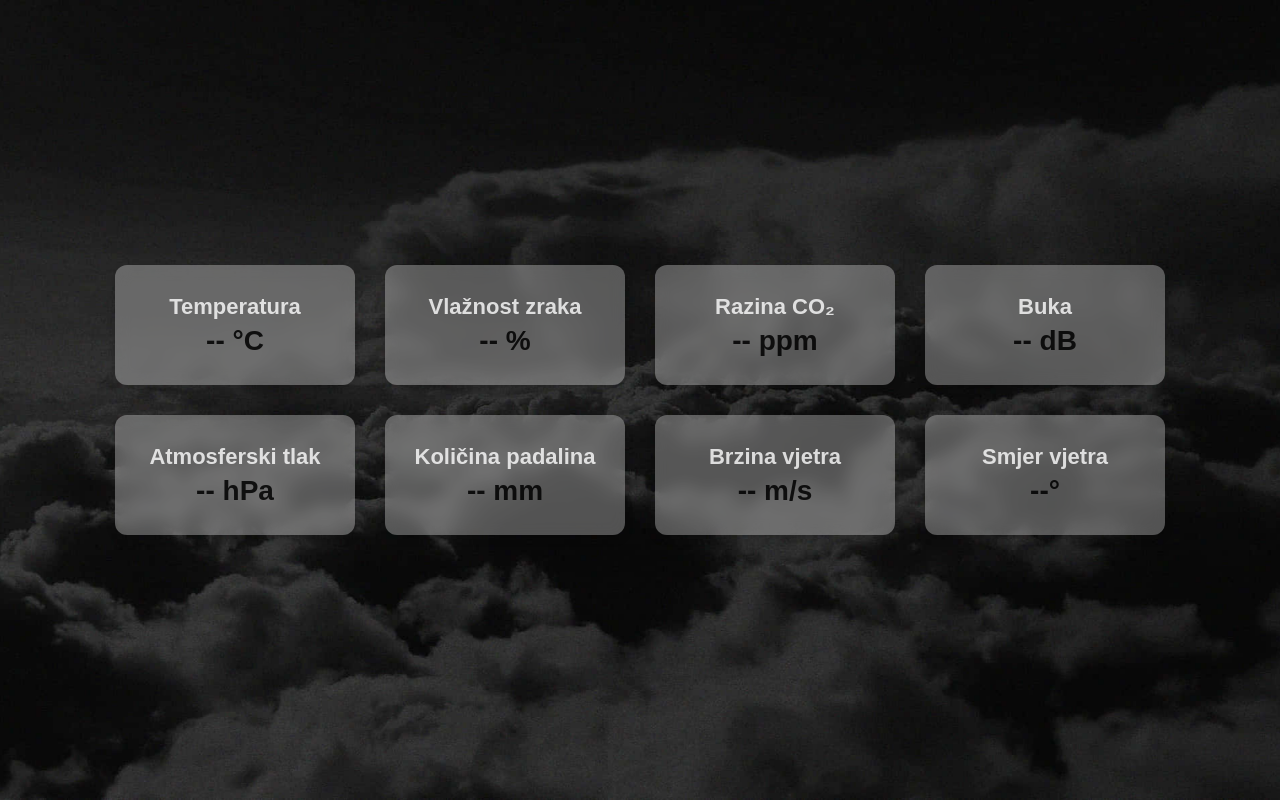
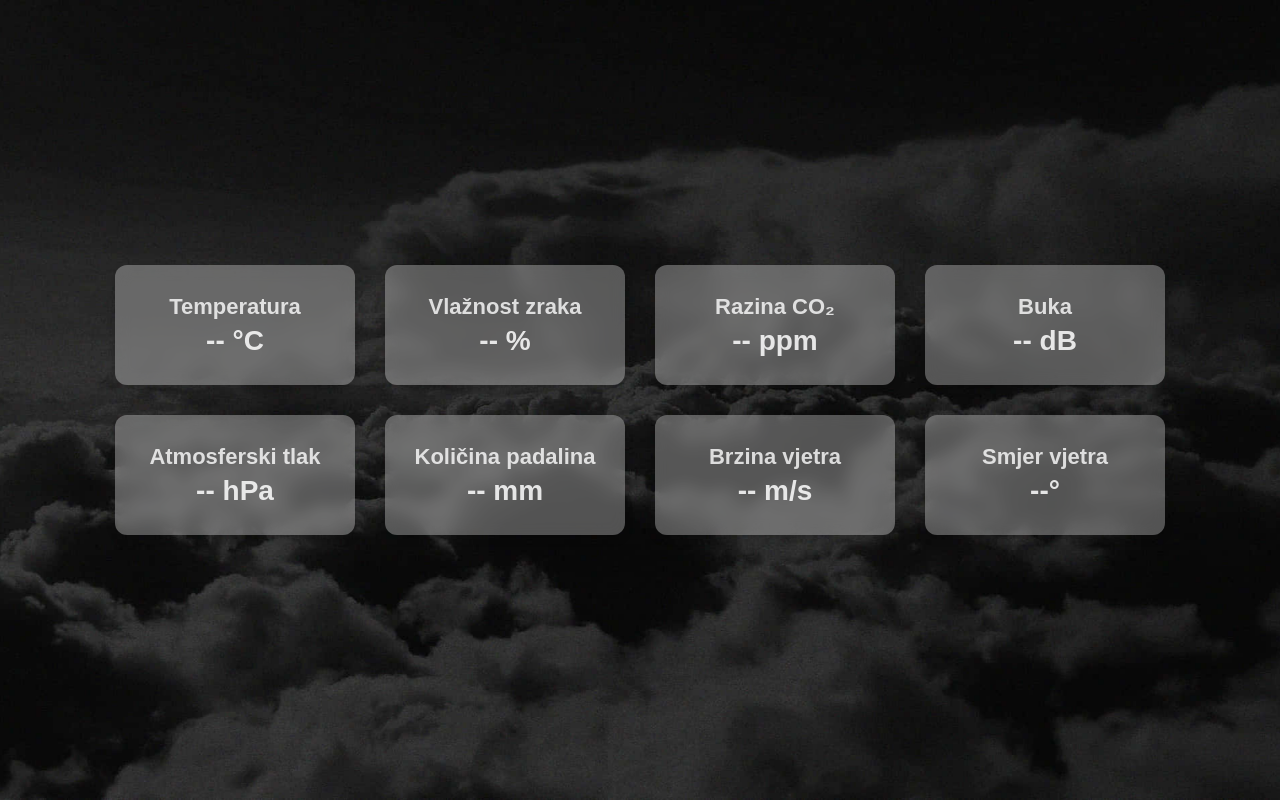
Before and after one commit to kramaricm/vremenska-postaja, a plain HTML site: page index.html in a window 1280 px wide. Drawn offline with Linux system fonts and the light colour scheme; no server answers.

Commit message:
Update index.html

```diff
--- a/index.html
+++ b/index.html
@@ -59,7 +59,7 @@
         .card p {
             font-size: 28px;
             font-weight: bold;
-            color: rgba(0, 0, 0, 0.85); /* Blago prozirni tekst */
+            color: rgba(255, 255, 255, 0.85); /* Blago prozirni tekst */
         }
     </style>
 </head>
```
